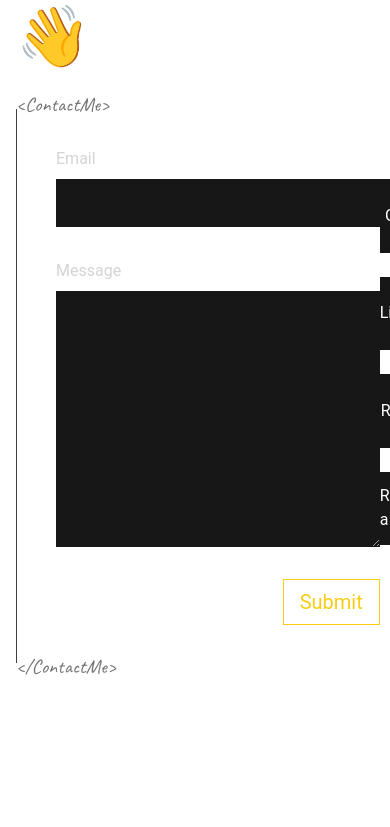
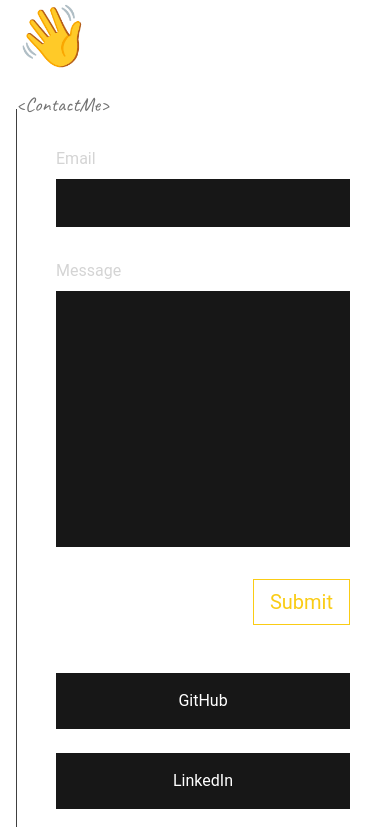
Before and after one commit to WeichenTie/11-Portfolio-v2, a SvelteKit app: page / in a window 390 px wide. Shown: the part 10457-11284 px from the top of the page. Built offline with nearby package versions, Linux system fonts and the light colour scheme; no server answers; a web font is replaced by a local one.

Commit message:
fixed mobile responsiblity

```diff
--- a/src/routes/+page.svelte
+++ b/src/routes/+page.svelte
@@ -346,8 +346,8 @@
     <!-- CONTACT ME -->
     <h2>DON'T BE A STRANGER 👋</h2>
     <Tagged tagName="ContactMe">
-      <div class="flex h-[542px] items-center">
-        <form class="text-container my-8 flex-shrink-[0.2] space-y-8" action="">
+      <div class="flex h-[542px] items-center xl:flex-col xl:h-auto">
+        <form class="text-container my-8 flex-shrink-[0.2] space-y-8 xl:w-full" action="">
           <div class="flex w-full  flex-col gap-2">
             <label class="text-neutral-300" for="email">Email</label>
             <input
@@ -358,7 +358,7 @@
           </div>
           <div class="flex w-full flex-col gap-2 ">
             <label class="text-neutral-300" for="message">Message</label>
-            <textarea class="h-64 bg-neutral-900" id="message" name="message" />
+            <textarea class="h-64 bg-neutral-900 resize-none" id="message" name="message" />
           </div>
 
           <button
@@ -367,19 +367,19 @@
             >Submit
           </button>
         </form>
-        <div class="mx-8 max-h-[478px] min-h-[478px] w-px bg-neutral-700 lg:hidden" />
-        <div class="flex flex-col gap-6 h-full w-full flex-grow-0 pt-16 pb-28">
+        <div class="mx-8 max-h-[478px] min-h-[478px] w-px bg-neutral-700 xl:hidden" />
+        <div class="flex flex-col gap-6 h-full w-full flex-grow-0 pt-16 pb-28 xl:pt-4">
           <a
-            class="flex flex-1 w-full items-center justify-center bg-neutral-900"
+            class="flex flex-1 w-full items-center justify-center bg-neutral-900 xl:py-4"
             href="/#">GitHub</a>
           <a
-            class="flex flex-1 w-full items-center justify-center bg-neutral-900"
+            class="flex flex-1 w-full items-center justify-center bg-neutral-900 xl:py-4"
             href="/#">LinkedIn</a>
           <a
-            class="flex flex-1 w-full items-center justify-center bg-neutral-900"
+            class="flex flex-1 w-full items-center justify-center bg-neutral-900 xl:py-4"
             href="/#">Resume</a>
           <a
-            class="flex flex-1 w-full items-center justify-center bg-neutral-900"
+            class="flex flex-1 w-full items-center justify-center bg-neutral-900 xl:py-4"
             href="/#">Report a bug</a>
         </div>
       </div>
```
